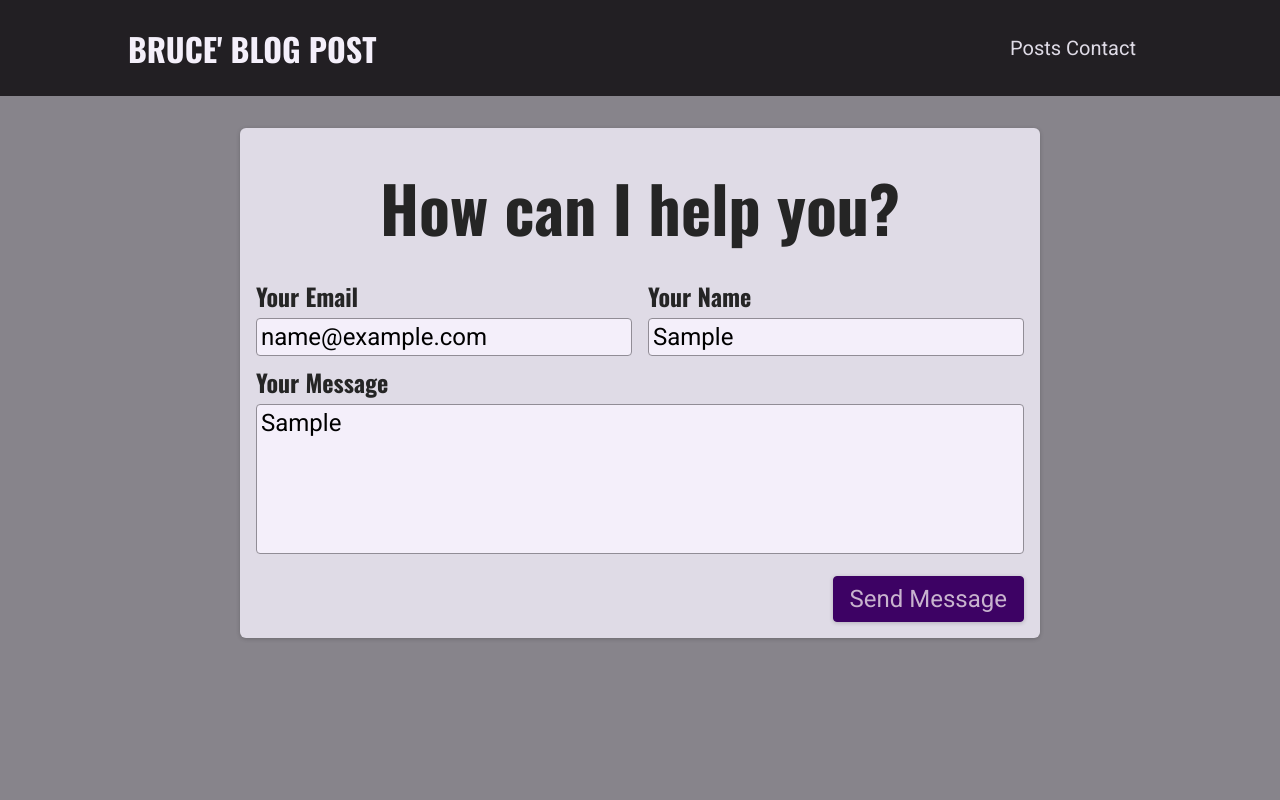
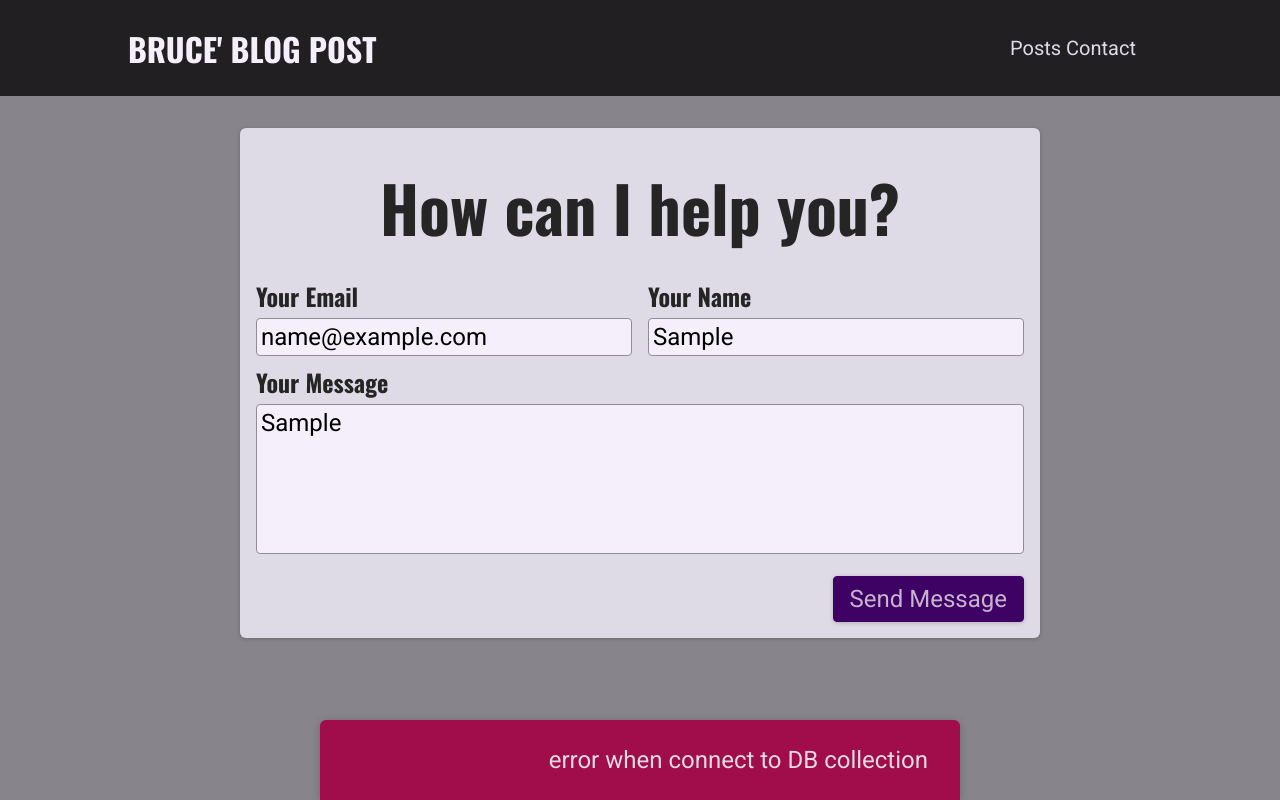
Before and after one commit to Bruce-liushaopeng/NextJs-BlogApp, a Next.js app: page /contact in a window 1280 px wide. Both pictures are taken after typing "name@example.com", "Sample", "Sample" into the empty fields and a click on the button "Send Message". Built offline with nearby package versions, Linux system fonts and the light colour scheme; no server answers; the database is empty.

Commit message:
add notification to the user form

```diff
--- a/components/contact/contact-form.js
+++ b/components/contact/contact-form.js
@@ -1,24 +1,81 @@
-import { useState } from "react";
+import { useState, useEffect } from "react";
 import classes from "./contact-form.module.css";
+import Notification from "../notification/notification";
+
+async function sendContactData(contactDetails) {
+  const response = await fetch("/api/contact", {
+    method: "POST",
+    body: JSON.stringify(contactDetails),
+    headers: {
+      "Content-Type": "application/json",
+    },
+  });
+
+  const data = await response.json();
+
+  if (!response.ok) {
+    throw new Error(data.message || "Something went wrong");
+  }
+}
+
 function ContactForm() {
   const [enteredEmail, setEnteredEmail] = useState("");
   const [enteredName, setEnteredName] = useState("");
   const [enteredMessage, setEnteredMessage] = useState("");
+  const [requestStatus, setRequestStatus] = useState(); // pending, success, error
+  const [requestErrorMessage, setRequestErrorMessage] = useState();
 
-  function sendMessageHandler(event) {
+  useEffect(() => {
+    const timer = setTimeout(() => {
+      setRequestStatus(null);
+      setEnteredMessage(null);
+    }, 3000);
+
+    return () => clearTimeout(timer);
+  }, [requestStatus]);
+
+  async function sendMessageHandler(event) {
     event.preventDefault(); // prevent the broswer auto-send the request, we don't want that here
-
-    fetch("/api/contact", {
-      method: "POST",
-      body: JSON.stringify({
+    setRequestStatus("pending");
+    try {
+      console.log(enteredMessage);
+      await sendContactData({
         email: enteredEmail,
         name: enteredName,
-        message: enteredMessage
-      }),
-      headers: {
-        'Content-Type' : 'application/json'
-      }
-    });
+        message: enteredMessage,
+      });
+      setRequestStatus("success");
+    } catch (error) {
+      setRequestErrorMessage(error.message);
+      setRequestStatus("error");
+    }
+  }
+
+  let notification;
+
+  // logics to determine what state the notification should be
+  if (requestStatus === "pending") {
+    notification = {
+      status: "pending",
+      titile: "Sending message...",
+      message: "Your message is on its way",
+    };
+  }
+
+  if (requestStatus === "success") {
+    notification = {
+      status: "success",
+      titile: "Success",
+      message: "Message sent successfully",
+    };
+  }
+
+  if (requestStatus === "error") {
+    notification = {
+      status: "error",
+      titile: "Error",
+      message: requestErrorMessage,
+    };
   }
 
   return (
@@ -61,6 +118,13 @@
           <button>Send Message</button>
         </div>
       </form>
+      {notification && (
+        <Notification
+          status={notification.status}
+          titile={notification.titile}
+          message={notification.message}
+        />
+      )}
     </section>
   );
 }
--- /dev/null
+++ b/components/notification/notification.js
@@ -0,0 +1,28 @@
+import ReactDOM from 'react-dom';
+
+import classes from './notification.module.css';
+
+function Notification(props) {
+  const { title, message, status } = props;
+
+  let statusClasses = '';
+
+  if (status === 'success') {
+    statusClasses = classes.success;
+  }
+
+  if (status === 'error') {
+    statusClasses = classes.error;
+  }
+
+  const cssClasses = `${classes.notification} ${statusClasses}`;
+
+  return (
+    <div className={cssClasses}>
+      <h2>{title}</h2>
+      <p>{message}</p>
+    </div>
+  );
+}
+
+export default Notification;
--- /dev/null
+++ b/components/notification/notification.module.css
@@ -0,0 +1,43 @@
+.notification {
+  display: flex;
+  justify-content: space-between;
+  align-items: center;
+  color: var(--color-grey-100);
+  background-color: var(--color-grey-800);
+  padding: 0 var(--size-8);
+  box-shadow: 0 1px 8px rgba(0, 0, 0, 0.2);
+  position: fixed;
+  height: 5rem;
+  bottom: 0;
+  width: 100%;
+  left: 0;
+  border-top-right-radius: 0;
+  border-top-left-radius: 0;
+}
+
+.notification h2 {
+  font-size: var(--size-6);
+  margin: 0;
+}
+
+.notification p {
+  margin: 0;
+}
+
+.success {
+  background-color: var(--color-success-500);
+  color: var(--color-grey-800);
+}
+
+.error {
+  background-color: var(--color-error-500);
+}
+
+@media (min-width: 768px) {
+  .notification {
+    width: 40rem;
+    left: calc(50% - 20rem);
+    border-top-right-radius: 6px;
+    border-top-left-radius: 6px;
+  }
+}
--- a/pages/api/contact.js
+++ b/pages/api/contact.js
@@ -26,8 +26,9 @@
       message,
     };
     try{
-        // the primaryclient is set with the role that can Read&Write any database
         client = await MongoClient.connect('mongodb+srv://primaryclient:ppclient@cluster0.lhbqrpk.mongodb.net/my-site?retryWrites=true&w=majority')
+
+
     } catch(error) {
         res.status(500).json({message: 'could not connect to database'})
         return
```
